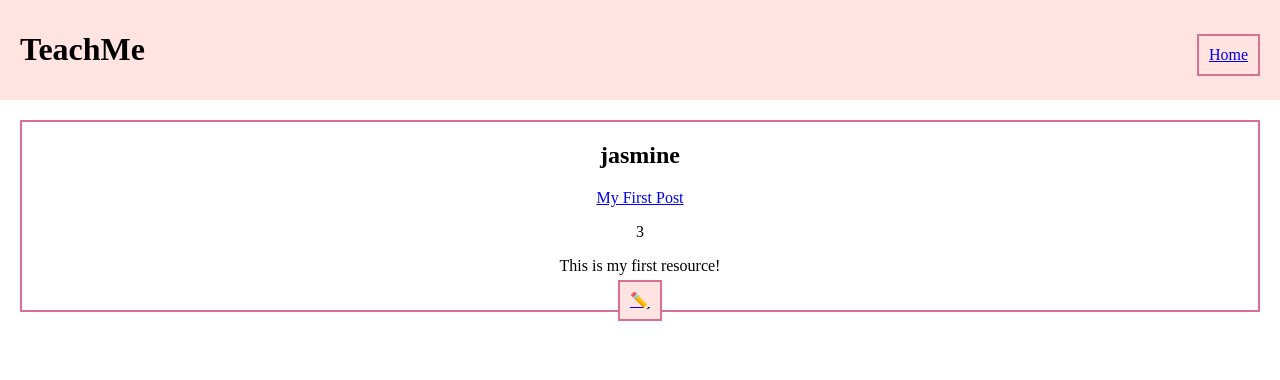
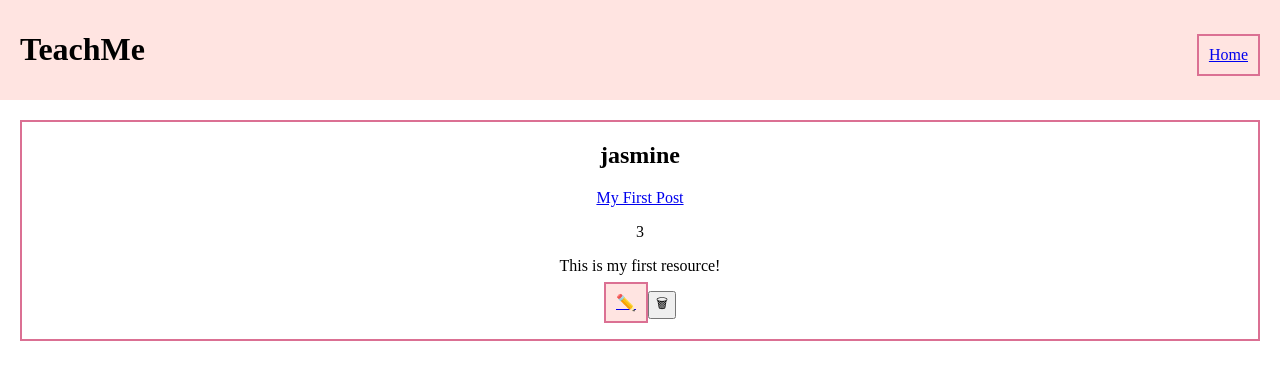
Before and after one commit to jasfromnz/TeachMe, a React (Create React App) app: page / in a window 1280 px wide. Shown: the top 380 px of the page. Built offline with nearby package versions, Linux system fonts and the light colour scheme; no server answers.

Commit message:
wip: adds delete post feature

```diff
--- a/src/App.js
+++ b/src/App.js
@@ -113,6 +113,20 @@ function App() {
     }));
   }
 
+  async function handleDelete(id) {
+    try {
+      const posts = await fetch(`http://localhost:3001/api/posts/${id}`, {
+        method: 'DELETE'
+      }).then(res => res.json());
+      setState(prevState => ({
+        ...prevState,
+        posts,
+      }));
+    } catch (error) {
+      console.log(error);
+    }
+  }
+
   return (
     <div className="App">
       <Header />
@@ -121,10 +135,11 @@ function App() {
           <HomePage
             posts={state.posts}
             handleEdit={handleEdit}
+            handleDelete={handleDelete}
           />
         )}
       />
-      <Route path='/add/:id'
+      <Route path='/edit/:id'
         render={() => (
           <Form
             newPost={state.newPost}
--- a/src/components/Post/Post.css
+++ b/src/components/Post/Post.css
@@ -1,5 +1,6 @@
 .post {
     border: 2px solid palevioletred;
+    padding: 0 0 20px 0;
     margin: 20px;
 }
 
--- a/src/components/Post/Post.js
+++ b/src/components/Post/Post.js
@@ -7,7 +7,8 @@ const Post = (props) => (
         <a id="title" href={props.post.link}>{props.post.title}</a>
         <p id="rating">{props.post.rating}</p>
         <p id="notes">{props.post.notes}</p>
-        <Link className="edit" to={"/add/" + props.post._id} onClick={()=> props.handleEdit(props.post._id)}>✏️</Link>
+        <Link className="edit" to={"/edit/" + props.post._id} onClick={()=> props.handleEdit(props.post._id)}>✏️</Link>
+        <button onClick={() => props.handleDelete(props.post._id)}>🗑</button>
     </div>
 );
 
--- a/src/components/Posts/Posts.js
+++ b/src/components/Posts/Posts.js
@@ -8,6 +8,7 @@ const Posts = (props) => {
                     post={post}
                     key={idx}
                     handleEdit={props.handleEdit}
+                    handleDelete={props.handleDelete}
                 />
             ))}
         </div>
--- a/src/pages/HomePage.js
+++ b/src/pages/HomePage.js
@@ -5,6 +5,7 @@ const HomePage = (props) => {
         <Posts
             posts={props.posts}
             handleEdit={props.handleEdit}
+            handleDelete={props.handleDelete}
         />
     )
 }
```
